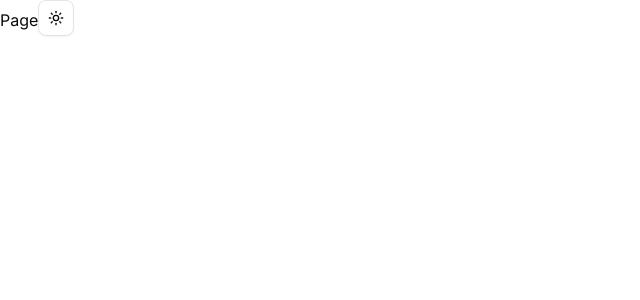
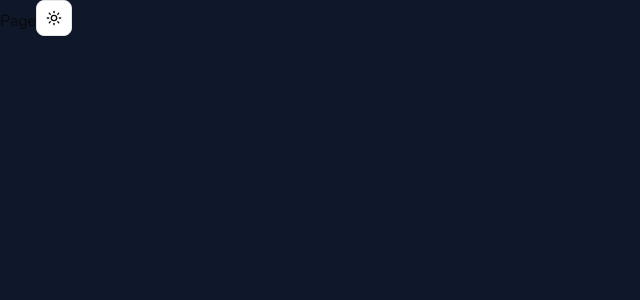
Before and after one commit to MehfoozurRehman/portfolio, a Next.js app: page / in a window 1280 px wide. Shown: the top 300 px of the page, without its empty margins (0-640 px from the left). Built offline with nearby package versions, Linux system fonts and the light colour scheme.

Commit message:
Update layout.tsx

```diff
--- a/app/layout.tsx
+++ b/app/layout.tsx
@@ -1,10 +1,10 @@
 import "./globals.css";
 
-import { Inter } from "next/font/google";
 import type { Metadata } from "next";
+import { Nunito } from "next/font/google";
 import { ThemeProvider } from "@/providers/theme";
 
-const inter = Inter({
+const nunito = Nunito({
   subsets: ["latin"],
 });
 
@@ -20,7 +20,7 @@ export default function RootLayout({
 }>) {
   return (
     <html lang="en" suppressHydrationWarning>
-      <body className={`${inter.className} antialiased`}>
+      <body className={`${nunito.className} bg-slate-900 antialiased`}>
         <ThemeProvider
           attribute="class"
           defaultTheme="system"
```
